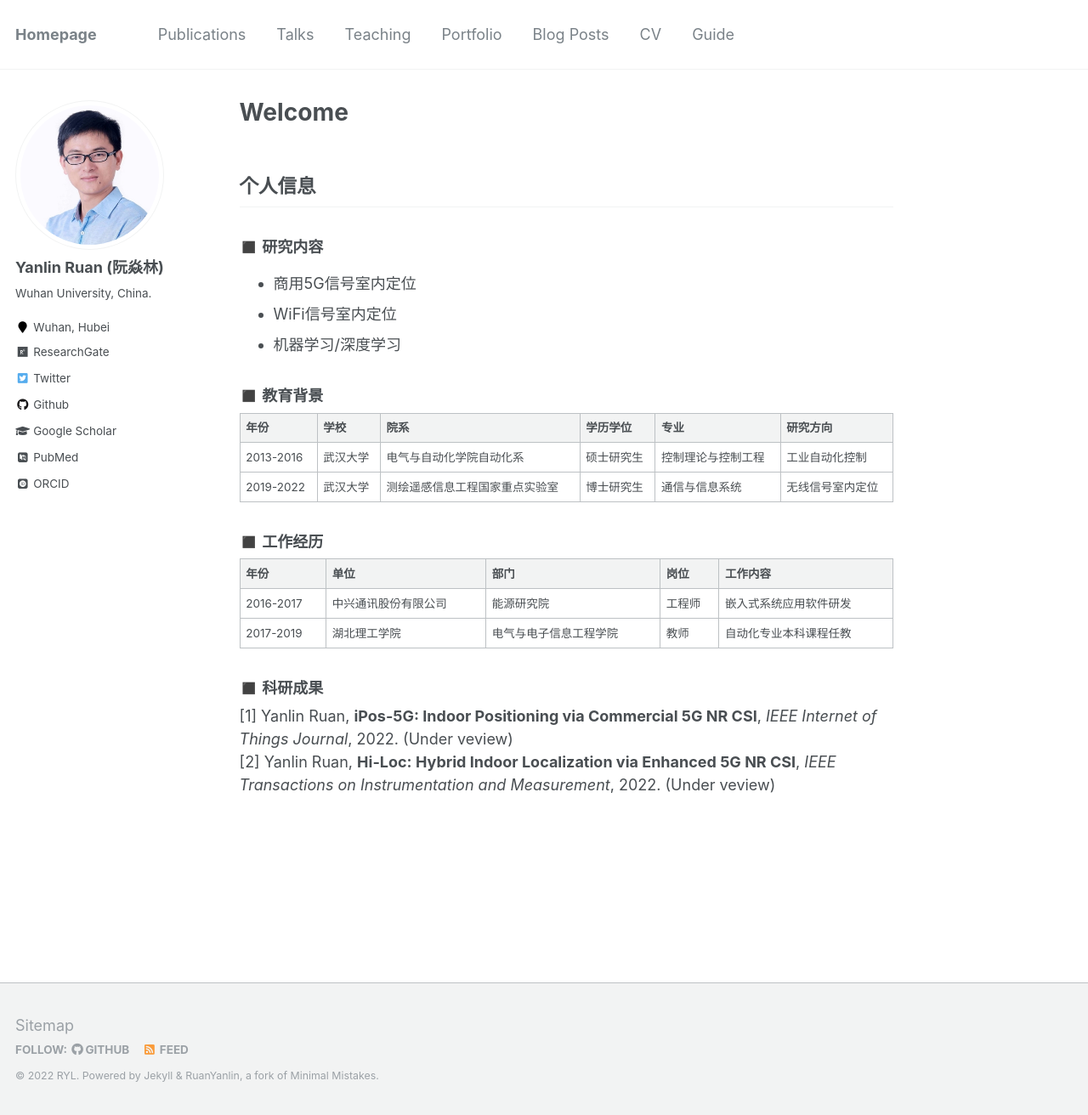
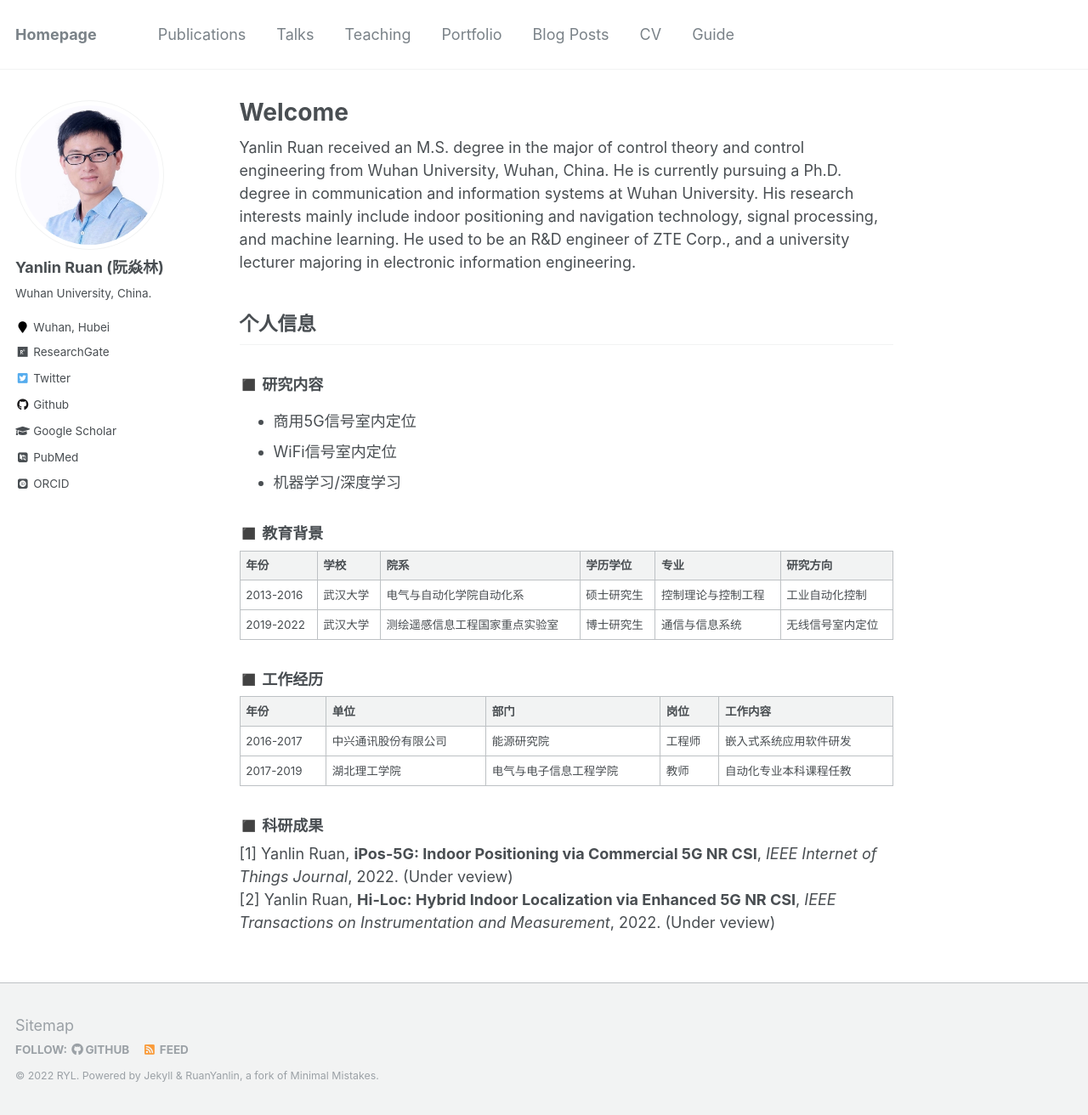
Before and after one commit to whuryl/whuryl.github.io, a Jekyll site: the page built from _pages/about.md, in a window 1280 px wide and 1312 px high. Shown: the whole window at 85% size. Built offline with Jekyll 4.4.1, drawn with Linux system fonts in a browser that asks for light colours; some web fonts are replaced.

Commit message:
Update about.md

```diff
--- a/_pages/about.md
+++ b/_pages/about.md
@@ -7,6 +7,8 @@ redirect_from:
   - /about/
   - /about.html
 ---
+
+Yanlin Ruan received an M.S. degree in the major of control theory and control engineering from Wuhan University, Wuhan, China. He is currently pursuing a Ph.D. degree in communication and information systems at Wuhan University. His research interests mainly include indoor positioning and navigation technology, signal processing, and machine learning. He used to be an R&D engineer of ZTE Corp., and a university lecturer majoring in electronic information engineering.
 
 个人信息
 ------
```
